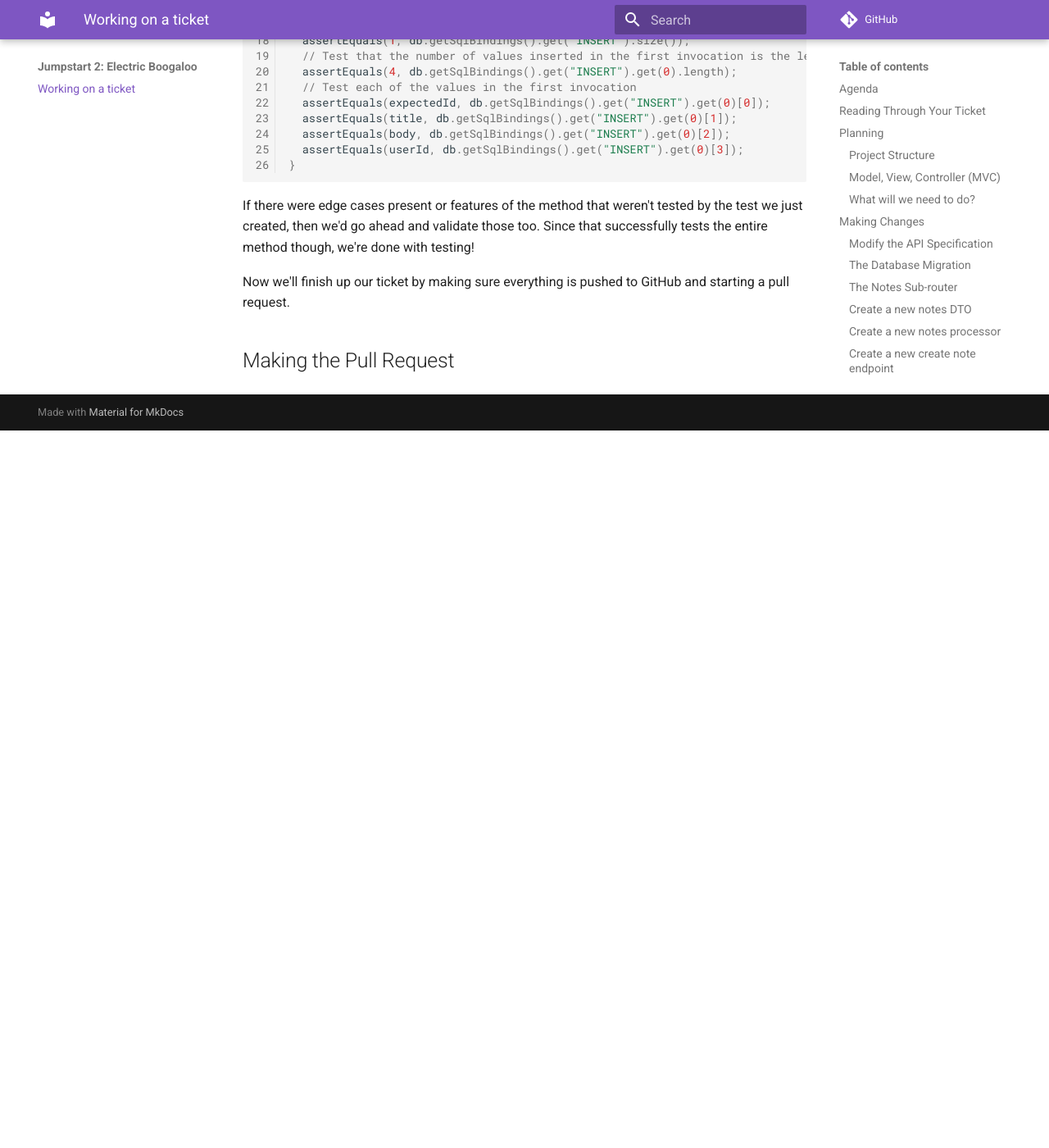
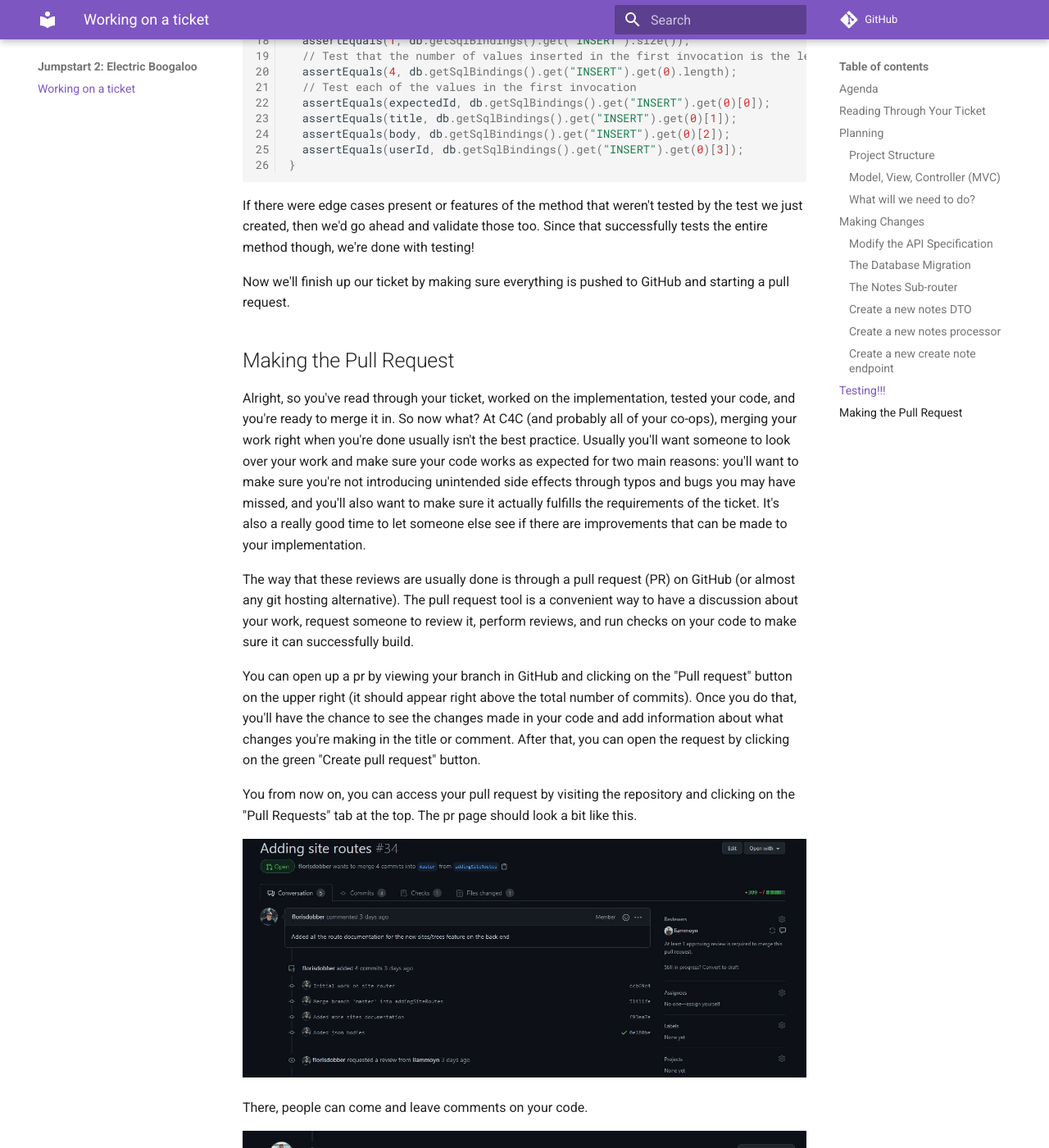
Before and after one commit to Code-4-Community/c4c-dev-docs, an MkDocs documentation site: the page built from docs/jumpstart2/general/ticket.md, in a window 1280 px wide and 1400 px high, scrolled down 20533 px. Shown: the whole window at 82% size. Built offline with MkDocs 1.6.1 and Material for MkDocs 9.7.7, drawn with Linux system fonts in a browser that asks for light colours; comment, search, counter and statistics services are not loaded; before the commit the page ends 21058 px from its top, so only the background shows below that; some of the changed text lies outside the part shown.

Commit message:
Finish draft for writing a ticket

```diff
--- a/docs/jumpstart2/general/ticket.md
+++ b/docs/jumpstart2/general/ticket.md
@@ -927,3 +927,59 @@
 Now we'll finish up our ticket by making sure everything is pushed to GitHub and starting a pull request.
 
 ## Making the Pull Request
+
+Alright, so you've read through your ticket, worked on the implementation, tested your code, and you're ready
+to merge it in. So now what? At C4C (and probably all of your co-ops), merging your work right when you're done
+usually isn't the best practice. Usually you'll want someone to look over your work and make sure
+your code works as expected for two main reasons: you'll want to make sure you're not introducing unintended
+side effects through typos and bugs you may have missed, and you'll also want to make sure it actually fulfills
+the requirements of the ticket. It's also a really good time to let someone else see if there are improvements
+that can be made to your implementation.
+
+The way that these reviews are usually done is through a pull request (PR) on GitHub (or almost any git hosting
+alternative). The pull request tool is a convenient way to have a discussion about your work, request someone
+to review it, perform reviews, and run checks on your code to make sure it can successfully build.
+
+You can open up a pr by viewing your branch in GitHub and clicking on the "Pull request" button
+on the upper right (it should appear right above the total number of commits). Once you do that,
+you'll have the chance to see the changes made in your code and add information about what changes you're
+making in the title or comment. After that, you can open the request by clicking on the green "Create pull
+request" button.
+
+You from now on, you can access your pull request by visiting the repository and clicking on the "Pull Requests" tab
+at the top. The pr page should look a bit like this.
+
+![Open Pull Request](./images/pr-open.jpg)
+
+There, people can come and leave comments on your code.
+
+![Pull Request Comments](./images/pr-comments.jpg)
+
+On the "Files changed" tab, you can see all of the changes made on your branch. People can also leave
+reviews, summarizing their opinions on the changes you've made. If they think the changes you made
+are good, then they can also approve. Otherwise, if there are changes to be made, they can submit reviews
+as either regular comments or requests for changes.
+
+![Pull Request Files Changed](./images/pr-files-changed.jpg)
+
+At this stage of the development cycle, you'll probably go through a couple of rounds of changes followed
+by reviews. You can just keep committing to your branch and pushing to GitHub normally, and your changes
+will show up for your reviewer(s) to see. Whenever you want (another) review, make sure you Slack them to make sure
+they're aware that you have something ready to be reviewed.
+
+At the bottom of the main review page, you can see the status of your PR. You can see below that you are blocked
+from merging your request until two things happen: you get an approving review and all checks have passed.
+Before merging your request, make sure all comments have been addressed (either through discussions or
+implementations). Once you're ready to merge things in, and you have gotten both a review and passing checks,
+the "Merge pull request" button at the bottom of the status section will light up green. Click it, and your changes
+will be merged into master.
+
+![Pull Request Status Section](./images/pr-status.jpg)
+
+And that's it, you're done with your ticket! Be sure to click the button to delete your branch, and you'll be
+set.
+
+![Pull Request Closed](./images/pr-closed.jpg)
+
+If you have any improvements to make to this tutorial, plesae be sure to edit the doc (and make a PR for it)! Thanks
+for reading.
```
Also changed, not shown: docs/jumpstart2/general/images/pr-closed.jpg (added), docs/jumpstart2/general/images/pr-comments.jpg (added), docs/jumpstart2/general/images/pr-files-changed.jpg (added), docs/jumpstart2/general/images/pr-open.jpg (added), docs/jumpstart2/general/images/pr-status.jpg (added).
